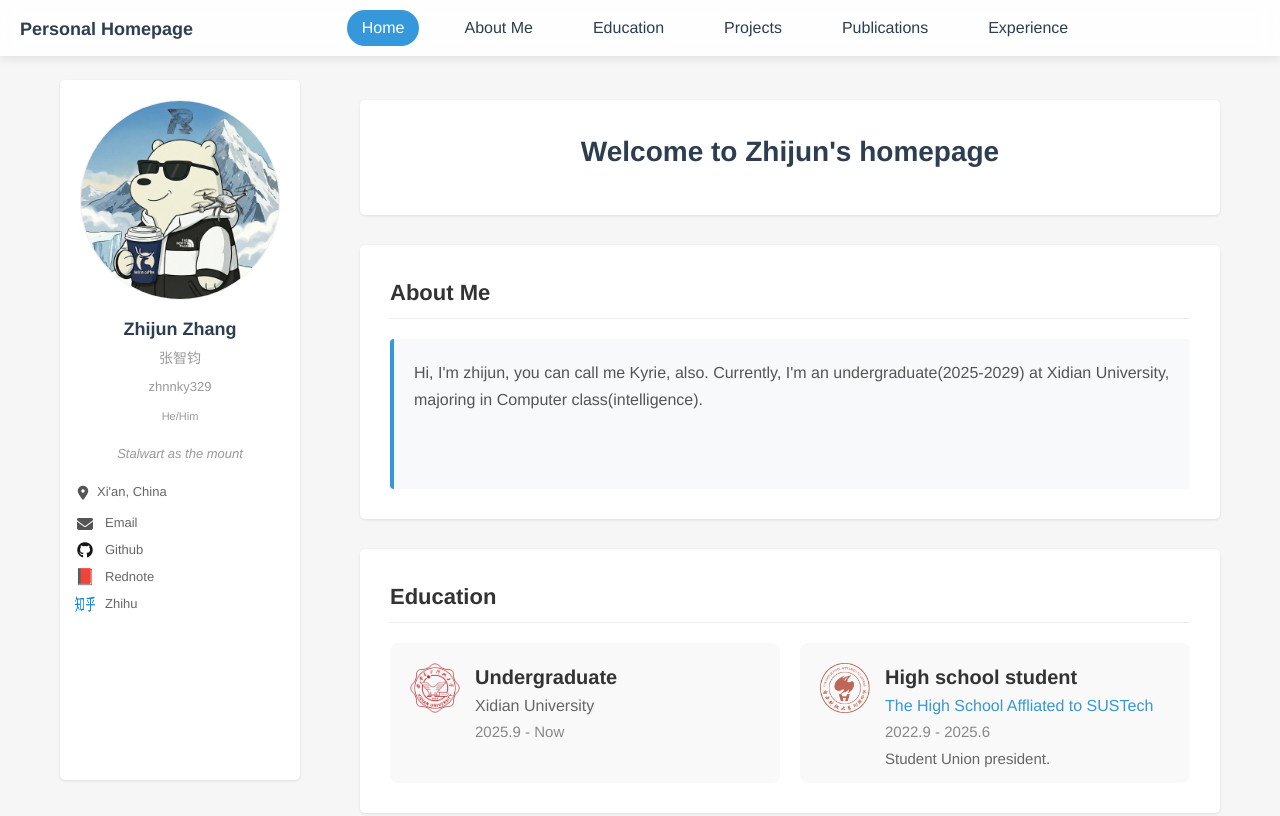
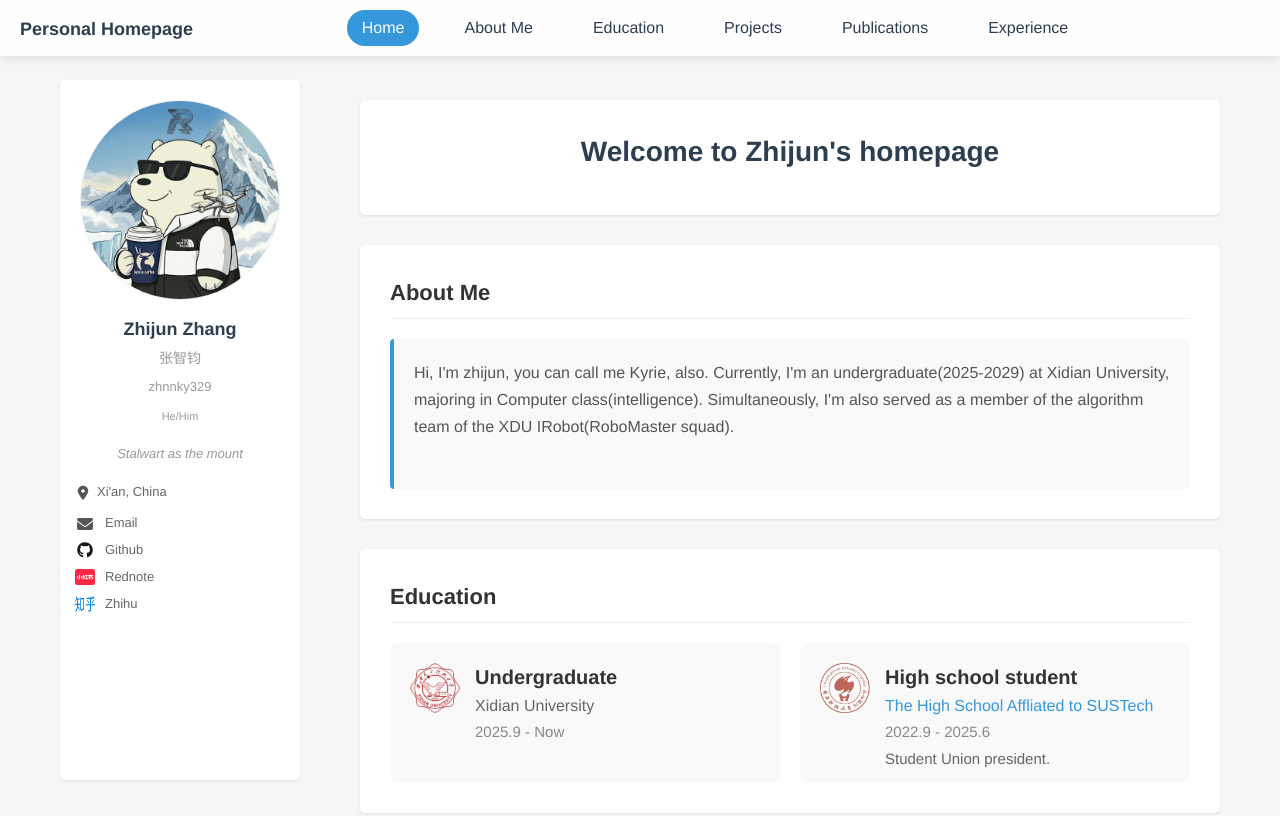
Before and after one commit to KyrieZhang329/KyrieZhang329.github.io, a plain HTML site: page index.html in a window 1280 px wide. Shown: the top 816 px of the page. Drawn offline with Linux system fonts and the light colour scheme.

Commit message:
更新了自我介绍

```diff
--- a/index.html
+++ b/index.html
@@ -58,11 +58,10 @@
                             <i class="fab fa-github" style="font-size: 16px; display: inline-flex; align-items: center; justify-content: center; width: 20px; height: 16px; margin-right: 4px; color: #181717;"></i> Github
                         </a>
                         <a href="https://www.xiaohongshu.com/user/profile/6472c9bb000000000f005657" class="contact-link" target="_blank">
-                            <i style="font-style: normal; font-size: 16px; display: inline-flex; align-items: center; justify-content: center; width: 20px; height: 16px; margin-right: 4px;">📕</i> Rednote
+                            <img src="assets\images\xiao-hong-shu.png" alt="Rednote" style="width: 20px; height: 16px; margin-right: 4px;"> Rednote
                         </a>
                         <a href="https://www.zhihu.com/people/hao-yue-leng-qian-shan-19" class="contact-link" target="_blank">
-                            <img src="assets/images/zhihu-logo.png" alt="Zhihu" style="width: 20px; height: 16px; margin-right: 4px;">
-                            Zhihu
+                            <img src="assets/images/zhihu-logo.png" alt="Zhihu" style="width: 20px; height: 16px; margin-right: 4px;"> Zhihu
                         </a>
                     </div>
                 </div>
@@ -86,7 +85,7 @@
                 <section class="section" id="about">
                     <h2 class="section-title">About Me</h2>
                     <div class="about-content">
-                        <p>Hi, I'm zhijun, you can call me Kyrie, also. Currently, I'm an undergraduate(2025-2029) at Xidian University, majoring in Computer class(intelligence).</p>
+                        <p>Hi, I'm zhijun, you can call me Kyrie, also. Currently, I'm an undergraduate(2025-2029) at Xidian University, majoring in Computer class(intelligence). Simultaneously, I'm also served as a member of the algorithm team of the XDU IRobot(RoboMaster squad).</p>
                         <br>
                     </div>
                 </section>
```
